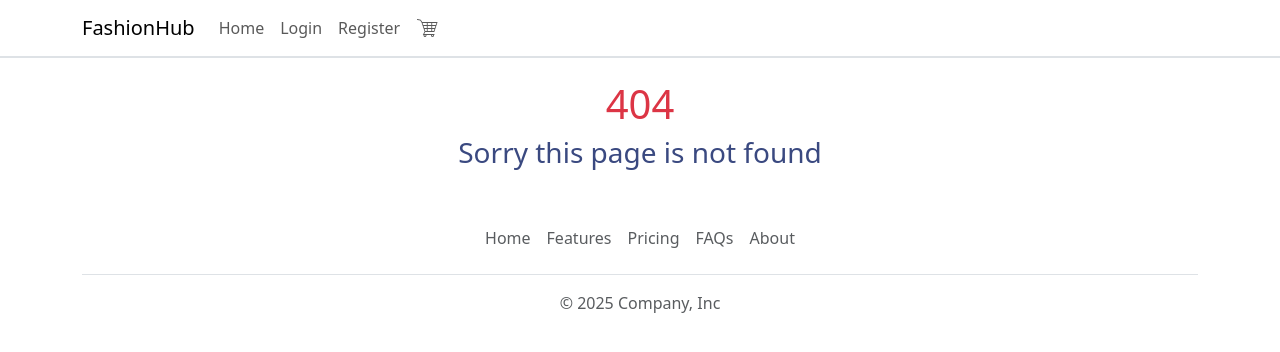
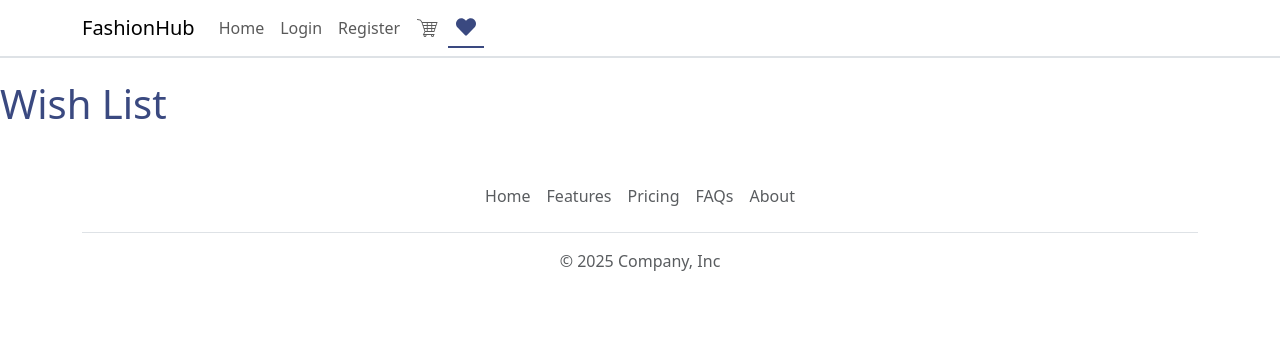
Before and after one commit to SheroCode/-FashionHub, a React (Vite) app: page /wishlist in a window 1280 px wide. Before the commit this address had no page. Shown: the top 352 px of the page. Built offline with nearby package versions, Linux system fonts and the light colour scheme.

Commit message:
add wishlist path

```diff
--- a/src/App.jsx
+++ b/src/App.jsx
@@ -10,6 +10,7 @@ import Login from "./pages/Login/Login";
 import NotFound from "./pages/NotFound/NotFound";
 import ProductDetails from "./pages/ProductDetails/ProductDetails";
 import Register from "./pages/Register/Register";
+import WishList from "./pages/WishList/WishList";
 function App() {
   const routes = createBrowserRouter([
     {
@@ -23,6 +24,10 @@ function App() {
         {
           path: "cart",
           element: <Cart />,
+        },
+        {
+          path: "wishlist",
+          element: <WishList />,
         },
         {
           path: "login",
--- a/src/components/Navbar/Navbar.jsx
+++ b/src/components/Navbar/Navbar.jsx
@@ -2,6 +2,8 @@ import { Link, NavLink } from "react-router-dom";
 import "./Navbar.css";
 import { GiShoppingCart } from "react-icons/gi";
 import { useContext } from "react";
+import { FaHeart } from "react-icons/fa";
+
 import {
   CartStore,
 } from "../../Contexts/CartContext/CartContext";
@@ -46,6 +48,16 @@ function Navbar() {
                   <div className='cart-counter'> {cart.length} </div>
                 )}
               </NavLink>
+              {/* WISHLIST */}
+              <NavLink
+                to={"wishlist"}
+                className='nav-link d-flex gap-1  align-items-center'
+                aria-current='page'>
+                <FaHeart className='fs-5' />
+                {cart.length > 0 && (
+                  <div className='cart-counter'> {cart.length} </div>
+                )}
+              </NavLink>
             </div>
           </div>
         </div>
--- a/src/components/ProductCard/ProductCard.jsx
+++ b/src/components/ProductCard/ProductCard.jsx
@@ -1,35 +1,40 @@
 import { useContext } from "react";
 import { CartStore } from "../../Contexts/CartContext/CartContext";
-import { FaStar } from "react-icons/fa";
+import { FaRegHeart, FaStar } from "react-icons/fa";
 import { Link } from "react-router-dom";
+import { FaHeart } from "react-icons/fa6";
 
 function ProductCard({ product, handleShortList }) {
-  const {
-    cart,
-    addToCart,
-    increaseQuantity,
-    decreaseQuantity,
-  } = useContext(CartStore);
+  const { cart, addToCart, increaseQuantity, decreaseQuantity } =
+    useContext(CartStore);
 
   const itemInCart = cart.find((p) => p.id === product.id);
 
   return (
-    <div className="col-lg-3 col-md-6 col-8 text-center mx-auto mb-3">
-      <div className="card product-card border-0 shadow">
-        <Link to={`product/${product.id}`}>
-          <img
-            src={product.thumbnail}
-            className="card-img-top"
-            alt={product.title}
-          />
-        </Link>
-        <div className="card-body">
-          <h5 className="card-title text-truncate" title={product.title}>
+    <div className='col-lg-3 col-md-6 col-8 text-center mx-auto mb-3'>
+      <div className='card product-card border-0 shadow'>
+        <div className='position-relative '>
+          {/* <button
+            className='wishlist-btn position-absolute'
+            onClick={() => handleToggleWishlist(product)}>
+            {isInWishlist ? <FaHeart color='tomato' /> : <FaRegHeart />}
+          </button>{" "} */}
+          <Link to={`product/${product.id}`}>
+            <img
+              src={product.thumbnail}
+              className='card-img-top'
+              alt={product.title}
+            />{" "}
+          </Link>
+        </div>
+
+        <div className='card-body'>
+          <h5 className='card-title text-truncate' title={product.title}>
             {product.title}
           </h5>
-          <p className="card-text text-truncate">{product.description}</p>
+          <p className='card-text text-truncate'>{product.description}</p>
 
-          <div className="d-flex justify-content-between">
+          <div className='d-flex justify-content-between'>
             <div>
               {[1, 2, 3, 4, 5].map((star) => (
                 <FaStar
@@ -42,48 +47,43 @@ function ProductCard({ product, handleShortList }) {
                 />
               ))}
             </div>
-            <p className="mb-0 fw-semibold">$ {product.price}</p>
+            <p className='mb-0 fw-semibold'>$ {product.price}</p>
           </div>
 
-          <div className="buttons d-flex flex-column">
+          <div className='buttons d-flex flex-column'>
             {handleShortList && (
               <button
-                type="button"
+                type='button'
                 onClick={() => handleShortList(product?.title)}
-                className="btn btn-outline-secondary rounded-5 mt-3"
-              >
+                className='btn btn-outline-secondary rounded-5 mt-3'>
                 Add to Shortlist
               </button>
             )}
 
             {!itemInCart ? (
               <button
-                className="btn btn-primary rounded-5 d-block mt-3"
-                onClick={() => addToCart(product)}
-              >
+                className='btn btn-primary rounded-5 d-block mt-3'
+                onClick={() => addToCart(product)}>
                 Add To Cart
               </button>
             ) : (
               <div
-                className="btn-group d-block mt-3"
-                role="group"
-                aria-label="Quantity"
-              >
+                className='btn-group d-block mt-3'
+                role='group'
+                aria-label='Quantity'>
                 <button
-                  type="button"
+                  type='button'
                   onClick={() => increaseQuantity(product.id)}
-                  className="btn btn-outline-success"
-                >
+                  className='btn btn-outline-success'>
                   +
                 </button>
-                <button type="button" className="btn">
+                <button type='button' className='btn'>
                   {itemInCart.quantity}
                 </button>
                 <button
-                  type="button"
+                  type='button'
                   onClick={() => decreaseQuantity(product.id)}
-                  className="btn btn-outline-danger"
-                >
+                  className='btn btn-outline-danger'>
                   -
                 </button>
               </div>
--- a/src/pages/Login/Login.jsx
+++ b/src/pages/Login/Login.jsx
@@ -10,7 +10,6 @@ function Login() {
   const navigate = useNavigate();
 
   const onSubmit = (data) => {
-    // هنا بنسجل المستخدم مؤقتًا
     setUser({ email: data.email });
     navigate("/cart");
   };
```
Also changed, not shown: src/pages/WishList/WishList.css (added, +8 -0 lines).
